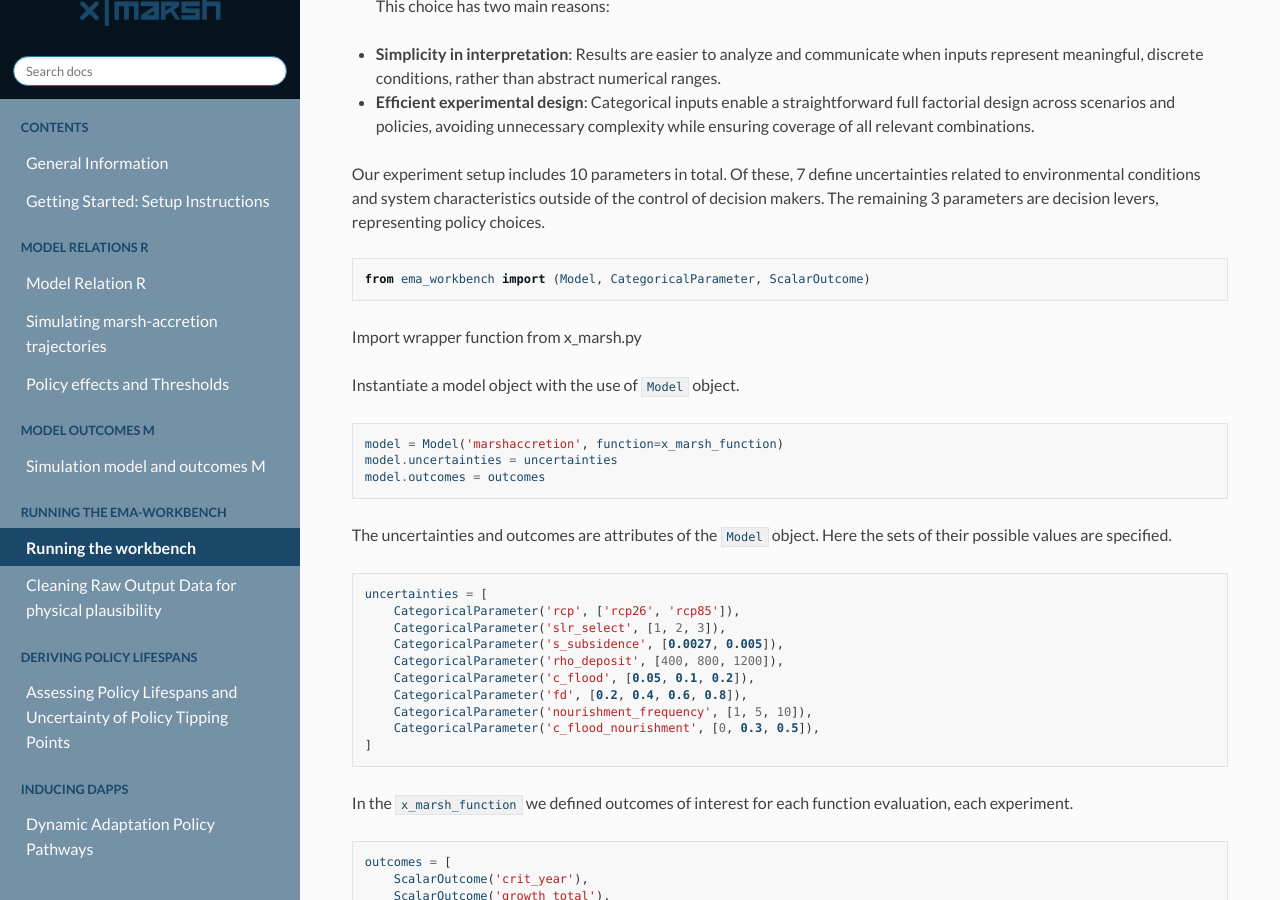
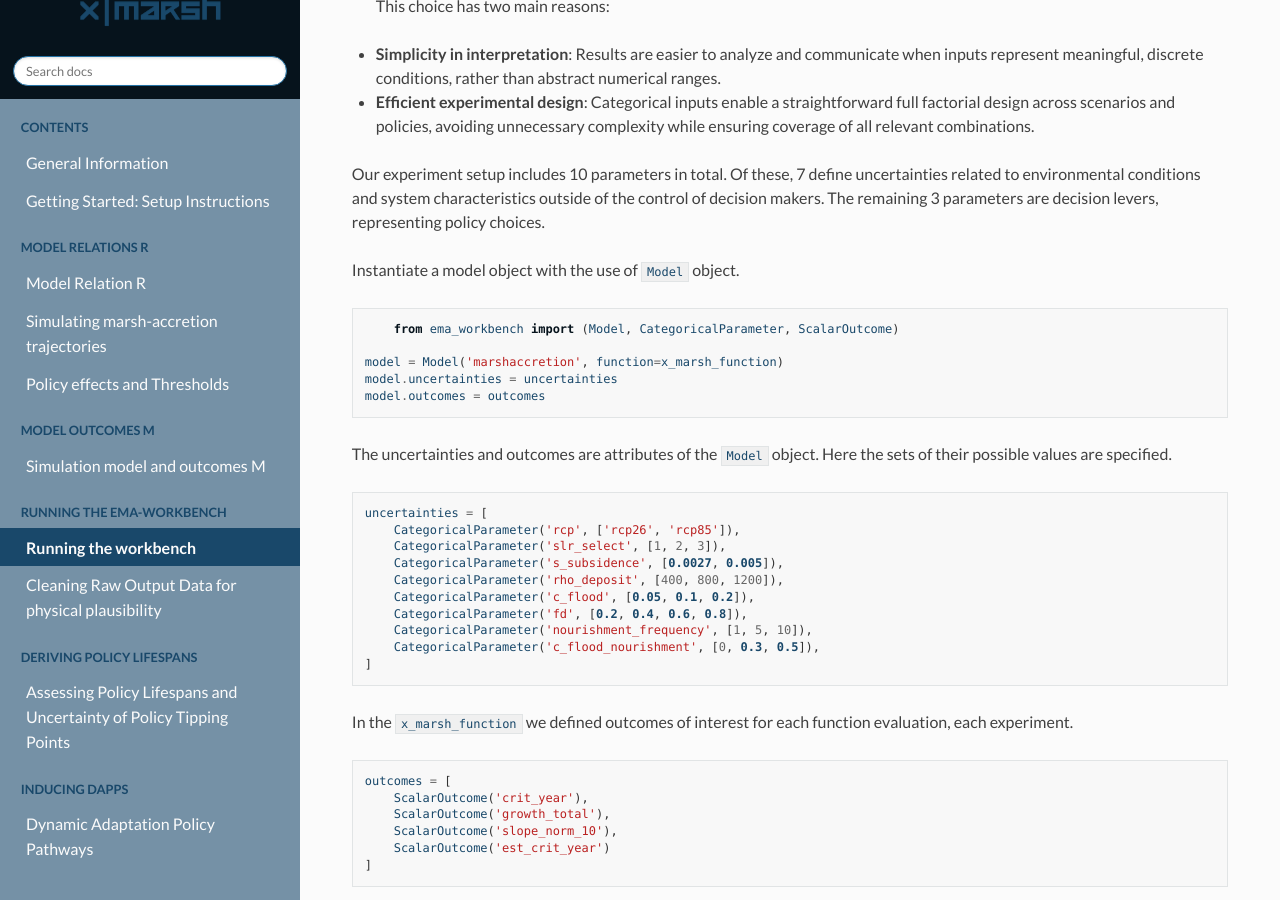
Before and after one commit to christineschottmueller/DAPP_x_marsh_session, a Sphinx documentation site: the page built from docs/chapter_04/04_running_the_workbench.rst, in a window 1280 px wide and 900 px high, scrolled down 404 px. Built offline with Sphinx 7.4.7 and the Read the Docs theme 3.1.0, drawn with Linux system fonts in a browser that asks for light colours.

Commit message:
Update rst files

```diff
--- a/docs/chapter_04/04_running_the_workbench.rst
+++ b/docs/chapter_04/04_running_the_workbench.rst
@@ -9,19 +9,11 @@ We are now ready to connect the **x_marsh_function** to the EMA Workbench and ge
 
 Our experiment setup includes 10 parameters in total. Of these, 7 define uncertainties related to environmental conditions and system characteristics outside of the control of decision makers. The remaining 3 parameters are decision levers, representing policy choices.
 
-
-
+Instantiate a model object with the use of ``Model`` object.
 
 .. code:: ipython3
 
 	from ema_workbench import (Model, CategoricalParameter, ScalarOutcome)
-
-Import wrapper function from x_marsh.py
-
-
-Instantiate a model object with the use of ``Model`` object.
-
-.. code:: ipython3
 
     model = Model('marshaccretion', function=x_marsh_function)
     model.uncertainties = uncertainties
```
